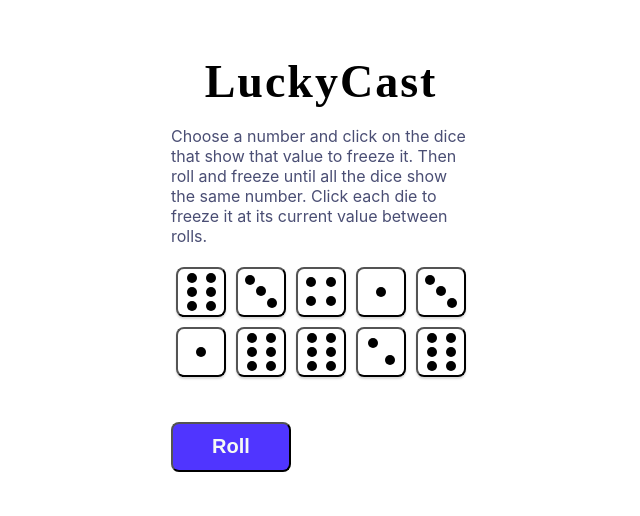
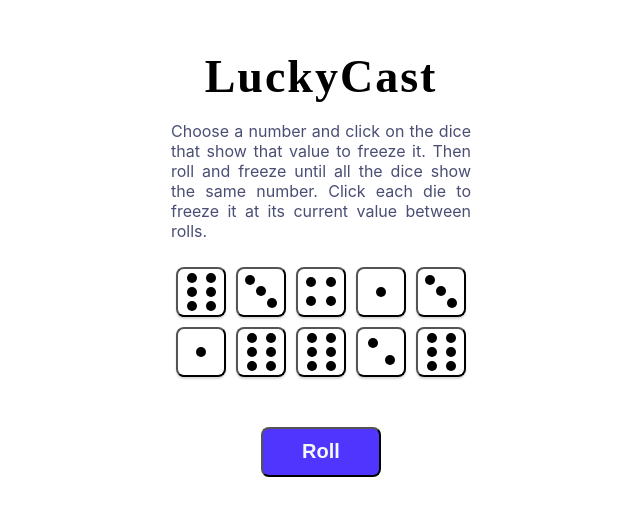
Before and after one commit to bitxplora/reactluckycast, a React (Vite) app: page / in a window 1280 px wide. Shown: the part 168-684 px from the top of the page, without its empty margins (327-967 px from the left). Built offline with nearby package versions, Linux system fonts and the light colour scheme.

Commit message:
Refactor luckycastcontainer and narration CSS classes for better visual.

```diff
--- a/src/styles/luckycast.css
+++ b/src/styles/luckycast.css
@@ -1,5 +1,9 @@
 .luckycastcontainer {
   width: 300px;
+  display: grid;
+  place-content: center;
+  place-items: center;
+  row-gap: 5px;
 }
 
 .narration {
@@ -7,6 +11,7 @@
   font-family: inter;
   font-weight: 400;
   line-height: 20px;
+  text-align: justify;
 }
 
 .messagecontainer {
```
